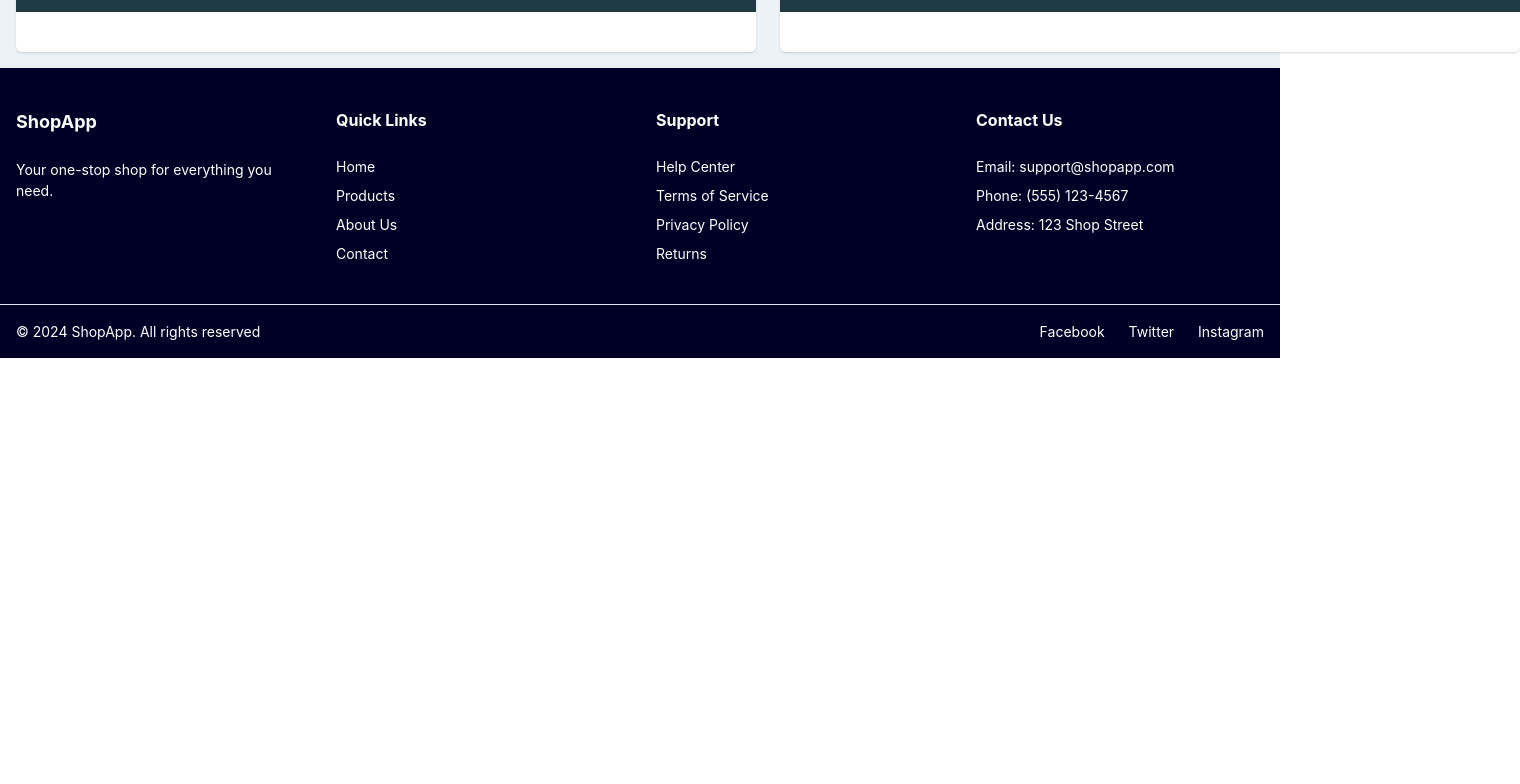
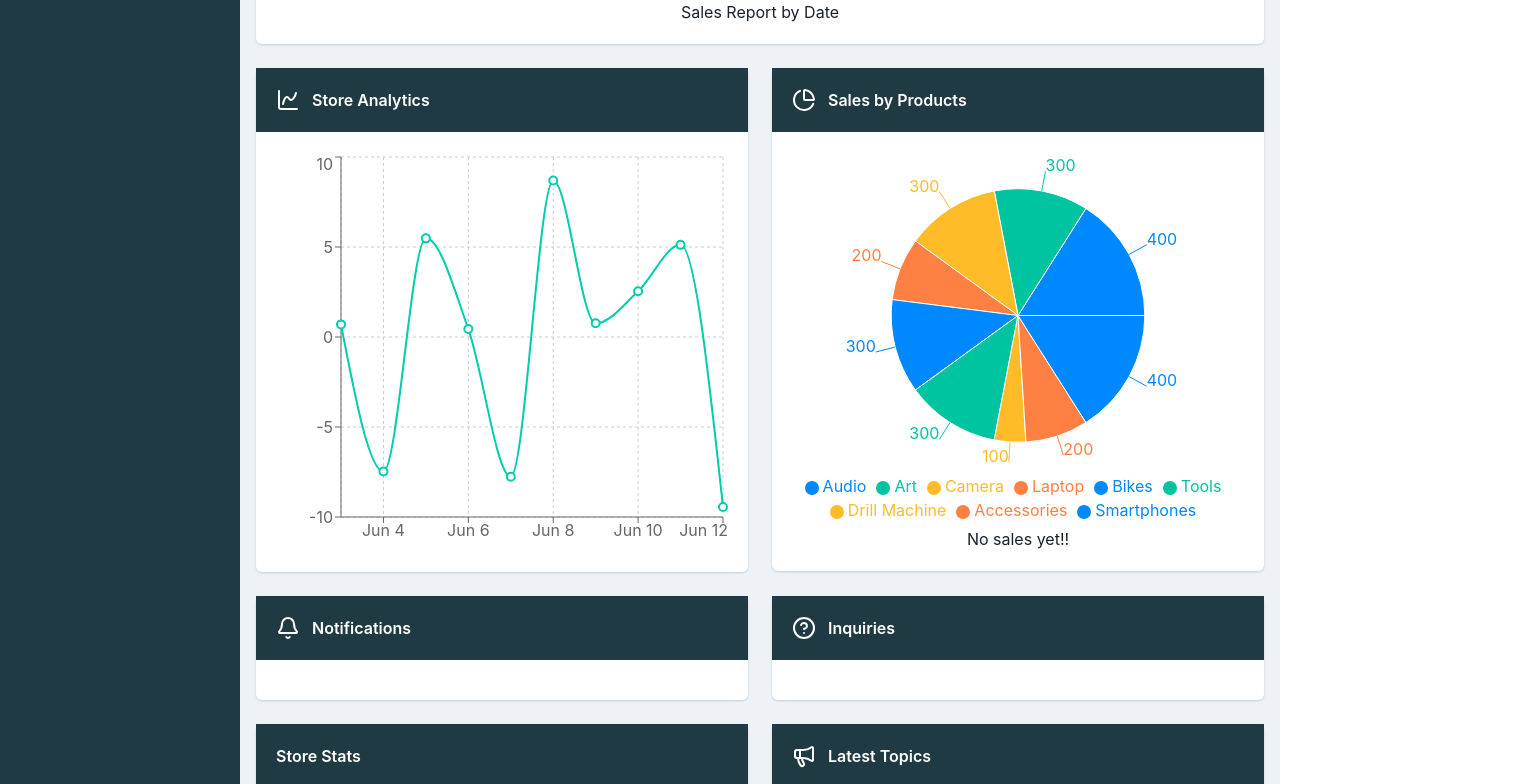
Before and after one commit to muritador5050/Multi-vendor-E-commerce-Platform, a React (Vite) app in the folder client/: page /store-manager in a window 1280 px wide. Shown: the part 1180-1964 px from the top of the page, 1520 px wide, since content can reach past the window. Before the commit the page ends 1538 px from the top, so only its background shows below. Built offline with nearby package versions, Linux system fonts and the light colour scheme.

Commit message:
pie and line charts are working perfectky now

```diff
--- a/client/src/components/charts/CustomLinechart.tsx
+++ b/client/src/components/charts/CustomLinechart.tsx
@@ -1,3 +1,4 @@
+import React from 'react';
 import {
   LineChart,
   Line,
@@ -22,21 +23,20 @@ const data = Array.from({ length: 10 }, (_, i) => {
 
 const CustomLineChart = () => {
   return (
-    <ResponsiveContainer width={700} height='80%'>
+    <div style={{ width: '100%', height: 400 }}>
+      <ResponsiveContainer>
         <LineChart data={data}>
           <CartesianGrid strokeDasharray='3 3' />
           <XAxis
             dataKey='date'
             tickFormatter={(value) =>
               new Date(value).toLocaleDateString('en-US', {
-              month: 'long',
+                month: 'short',
                 day: 'numeric',
-              year: 'numeric',
               })
             }
           />
           <YAxis domain={[-10, 10]} ticks={[-10, -5, 0, 5, 10]} />
-
           <Line
             type='monotone'
             dataKey='value'
@@ -47,6 +47,7 @@ const CustomLineChart = () => {
           />
         </LineChart>
       </ResponsiveContainer>
+    </div>
   );
 };
 
--- a/client/src/components/charts/CustomPiechart.tsx
+++ b/client/src/components/charts/CustomPiechart.tsx
@@ -1,67 +1,78 @@
-import { ResponsiveContainer, PieChart, Pie, Cell } from 'recharts';
+// import React from 'react';
+// import { ResponsiveContainer, PieChart, Pie, Cell } from 'recharts';
+
+// const data = [
+//   { name: 'Electronics', value: 400, color: '#0088FE' },
+//   { name: 'Clothing', value: 300, color: '#00C49F' },
+//   { name: 'Furniture', value: 300, color: '#FFBB28' },
+//   { name: 'Health', value: 200, color: '#FF8042' },
+// ];
+
+// export default function CustomPieChart() {
+//   return (
+//     <div style={{ width: '100%', height: 370 }}>
+//       <ResponsiveContainer>
+//         <PieChart>
+//           <Pie
+//             dataKey='value'
+//             startAngle={180}
+//             endAngle={0}
+//             data={data}
+//             cx='50%'
+//             cy='50%'
+//             innerRadius={70}
+//             outerRadius={120}
+//             stroke='none'
+//             label={({ name, percent }) =>
+//               `${name} ${(percent * 100).toFixed(0)}%`
+//             }
+//           >
+//             {data.map((entry, index) => (
+//               <Cell key={`cell-${index}`} fill={entry.color} />
+//             ))}
+//           </Pie>
+//         </PieChart>
+//       </ResponsiveContainer>
+//     </div>
+//   );
+// }
+
+import React from 'react';
+import {
+  ResponsiveContainer,
+  PieChart,
+  Pie,
+  Cell,
+  Tooltip,
+  Legend,
+} from 'recharts';
 
 const data = [
-  { name: 'Electronics', value: 400, color: '#0088FE' },
-  { name: 'Clothing', value: 300, color: '#00C49F' },
-  { name: 'Furniture', value: 300, color: '#FFBB28' },
-  { name: 'Health', value: 200, color: '#FF8042' },
+  { name: 'Audio', value: 400 },
+  { name: 'Art', value: 300 },
+  { name: 'Camera', value: 300 },
+  { name: 'Laptop', value: 200 },
+  { name: 'Bikes', value: 300 },
+  { name: 'Tools', value: 300 },
+  { name: 'Drill Machine', value: 100 },
+  { name: 'Accessories', value: 200 },
+  { name: 'Smartphones', value: 400 },
 ];
 
-const cx = 200;
-const cy = 200;
-const iR = 70;
-const oR = 120;
-const value = 600; // Example value for needle (if used)
+const COLORS = ['#0088FE', '#00C49F', '#FFBB28', '#FF8042'];
 
-// Optional needle rendering function
-const needle = (
-  value: number,
-  data: { name: string; value: number; color: string }[],
-  cx: number,
-  cy: number,
-  iR: number,
-  oR: number,
-  color: string
-) => {
-  const total = data.reduce((acc, entry) => acc + entry.value, 0);
-  const angle = 180 - (value / total) * 180;
-  const length = oR;
-  const rad = Math.PI / 180;
-  const x = cx + length * Math.cos(-angle * rad);
-  const y = cy + length * Math.sin(-angle * rad);
-
+export default function TwoSimplePieChart() {
   return (
-    <g>
-      <line x1={cx} y1={cy} x2={x} y2={y} stroke={color} strokeWidth={2} />
-      <circle cx={cx} cy={cy} r={5} fill={color} />
-    </g>
-  );
-};
-
-export default function CustomPieChart() {
-  return (
-    <ResponsiveContainer width={700} height='80%'>
+    <ResponsiveContainer width='100%' height={375}>
       <PieChart>
-        <Pie
-          dataKey='value'
-          startAngle={180}
-          endAngle={0}
-          data={data}
-          cx={cx}
-          cy={cy}
-          innerRadius={iR}
-          outerRadius={oR}
-          fill='#8884d8'
-          stroke='none'
-          label={({ name, percent }) =>
-            `${name} ${(percent * 100).toFixed(0)}%`
-          }
-        >
-          {data.map((entry, index) => (
-            <Cell key={`cell-${index}`} fill={entry.color} />
+        <Pie data={data} cx='50%' cy='50%' fill='#8884d8' dataKey='value' label>
+          {data.map((_, index) => (
+            <Cell key={`cell-${index}`} fill={COLORS[index % COLORS.length]} />
           ))}
         </Pie>
-        {needle(value, data, cx, cy, iR, oR, '#d0d000')}
+
+        <Tooltip />
+        <Legend />
       </PieChart>
     </ResponsiveContainer>
   );
--- a/client/src/components/layout/navbar.tsx
+++ b/client/src/components/layout/navbar.tsx
@@ -129,7 +129,7 @@ function Navbar() {
             color='white'
           >
             <NavLink to='/'>Home</NavLink>
-            <NavLink to='blog'>Blog</NavLink>
+            <NavLink to='blog'>Blogs</NavLink>
             <NavLink to='shop'>Shop</NavLink>
             <NavLink to='store-manager'>Store Manager</NavLink>
             <NavLink to='vendor-membership'>Vendor Membership</NavLink>
--- a/client/src/pages/dashboard/dashboardHome.tsx
+++ b/client/src/pages/dashboard/dashboardHome.tsx
@@ -123,7 +123,7 @@ export default function DashboardHome() {
       </SimpleGrid>
 
       <Grid gridTemplateColumns={{ base: '1fr', md: '1fr 1fr' }} gap={6}>
-        <GridItem colSpan={2}>
+        <GridItem colSpan={{ md: 2 }}>
           <Card>
             <CardBody>
               <CustomLineChart />
@@ -161,9 +161,9 @@ export default function DashboardHome() {
               <ChartPie />
               <Text fontWeight='semibold'>Sales by Products</Text>
             </CardHeader>
-            <CardBody>
+            <CardBody display='flex' flexDirection='column' alignItems='center'>
               <CustomPieChart />
-              <Text textAlign='center'>No sales yet!!</Text>
+              <Text>No sales yet!!</Text>
             </CardBody>
           </Card>
         </GridItem>
```
Lines whose indentation alone changed are shown as unchanged.
